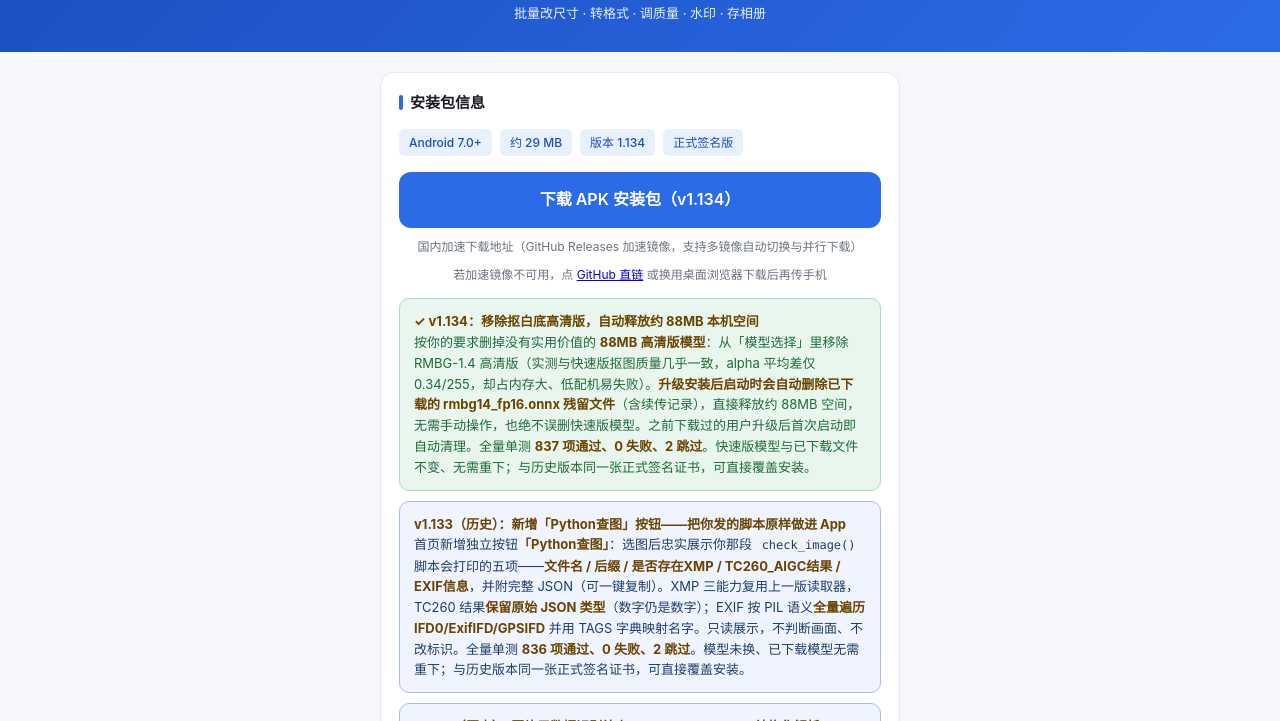
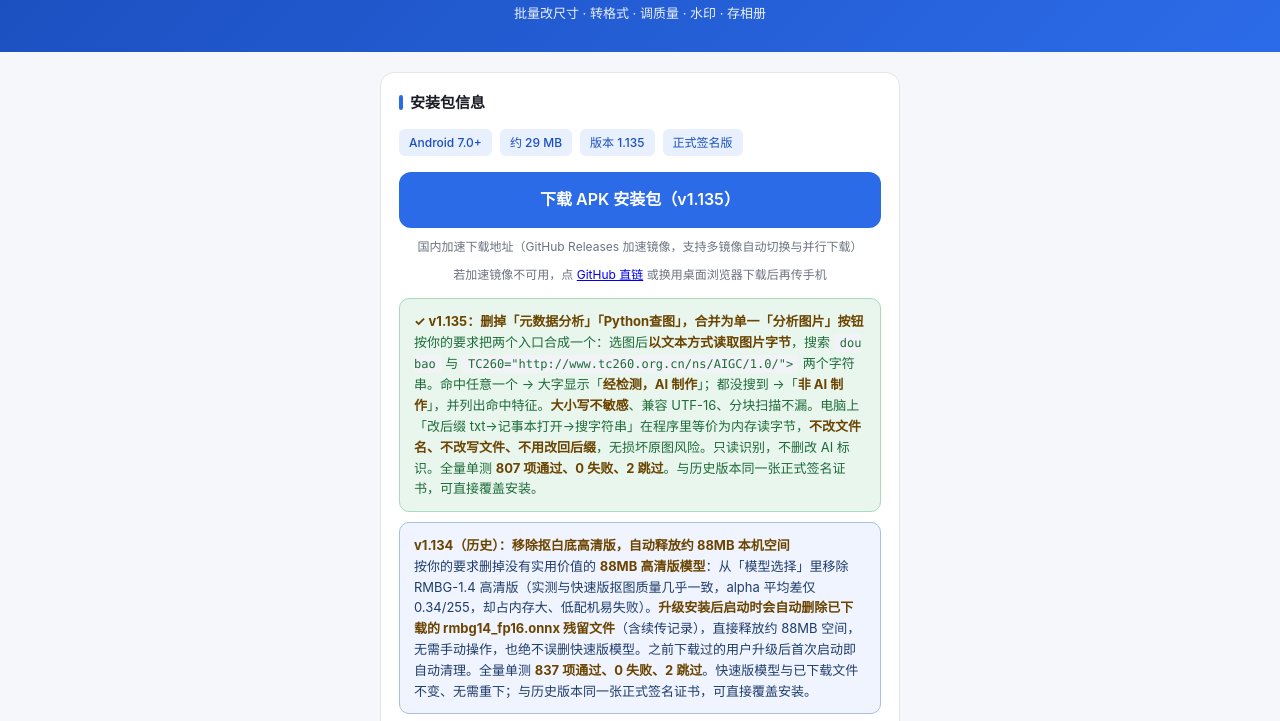
Before and after one commit to tangxueqi/photoresizer-updates, a plain HTML site: page index.html in a window 1280 px wide. Shown: the part 70-791 px from the top of the page. Drawn offline with Linux system fonts and the light colour scheme.

Commit message:
chore: publish v1.135 (index.html)

```diff
--- a/index.html
+++ b/index.html
@@ -77,14 +77,18 @@
     <div class="meta">
       <span class="tag">Android 7.0+</span>
       <span class="tag">约 29 MB</span>
-      <span class="tag">版本 1.134</span>
+      <span class="tag">版本 1.135</span>
       <span class="tag">正式签名版</span>
     </div>
-    <a class="btn" href="https://gh-proxy.com/https://github.com/tangxueqi/photoresizer-updates/releases/download/v204/BingYing-1.134.apk" download>下载 APK 安装包（v1.134）</a>
+    <a class="btn" href="https://gh-proxy.com/https://github.com/tangxueqi/photoresizer-updates/releases/download/v205/BingYing-1.135.apk" download>下载 APK 安装包（v1.135）</a>
     <span class="btn-sub">国内加速下载地址（GitHub Releases 加速镜像，支持多镜像自动切换与并行下载）</span>
-    <span class="btn-sub">若加速镜像不可用，点 <a href="https://github.com/tangxueqi/photoresizer-updates/releases/download/v204/BingYing-1.134.apk" target="_blank">GitHub 直链</a> 或换用桌面浏览器下载后再传手机</span>
+    <span class="btn-sub">若加速镜像不可用，点 <a href="https://github.com/tangxueqi/photoresizer-updates/releases/download/v205/BingYing-1.135.apk" target="_blank">GitHub 直链</a> 或换用桌面浏览器下载后再传手机</span>
     <div class="warn" style="margin-top:14px;background:#E8F6EE;border-color:#A9D9BE;color:#1F6B3A">
-      <strong>✓ v1.134：移除抠白底高清版，自动释放约 88MB 本机空间</strong><br>
+      <strong>✓ v1.135：删掉「元数据分析」「Python查图」，合并为单一「分析图片」按钮</strong><br>
+      按你的要求把两个入口合成一个：选图后<strong>以文本方式读取图片字节</strong>，搜索 <code>doubao</code> 与 <code>TC260="http://www.tc260.org.cn/ns/AIGC/1.0/"><TC260:AIGC></code> 两个字符串。命中任意一个 → 大字显示「<strong>经检测，AI 制作</strong>」；都没搜到 →「<strong>非 AI 制作</strong>」，并列出命中特征。<strong>大小写不敏感</strong>、兼容 UTF-16、分块扫描不漏。电脑上「改后缀 txt→记事本打开→搜字符串」在程序里等价为内存读字节，<strong>不改文件名、不改写文件、不用改回后缀</strong>，无损坏原图风险。只读识别，不删改 AI 标识。全量单测 <strong>807 项通过、0 失败、2 跳过</strong>。与历史版本同一张正式签名证书，可直接覆盖安装。
+    </div>
+    <div class="warn" style="margin-top:10px;background:#F0F4FF;border-color:#A9BFE0;color:#1F3D6B">
+      <strong>v1.134（历史）：移除抠白底高清版，自动释放约 88MB 本机空间</strong><br>
       按你的要求删掉没有实用价值的 <strong>88MB 高清版模型</strong>：从「模型选择」里移除 RMBG-1.4 高清版（实测与快速版抠图质量几乎一致，alpha 平均差仅 0.34/255，却占内存大、低配机易失败）。<strong>升级安装后启动时会自动删除已下载的 rmbg14_fp16.onnx 残留文件</strong>（含续传记录），直接释放约 88MB 空间，无需手动操作，也绝不误删快速版模型。之前下载过的用户升级后首次启动即自动清理。全量单测 <strong>837 项通过、0 失败、2 跳过</strong>。快速版模型与已下载文件不变、无需重下；与历史版本同一张正式签名证书，可直接覆盖安装。
     </div>
     <div class="warn" style="margin-top:10px;background:#F0F4FF;border-color:#A9BFE0;color:#1F3D6B">
```
